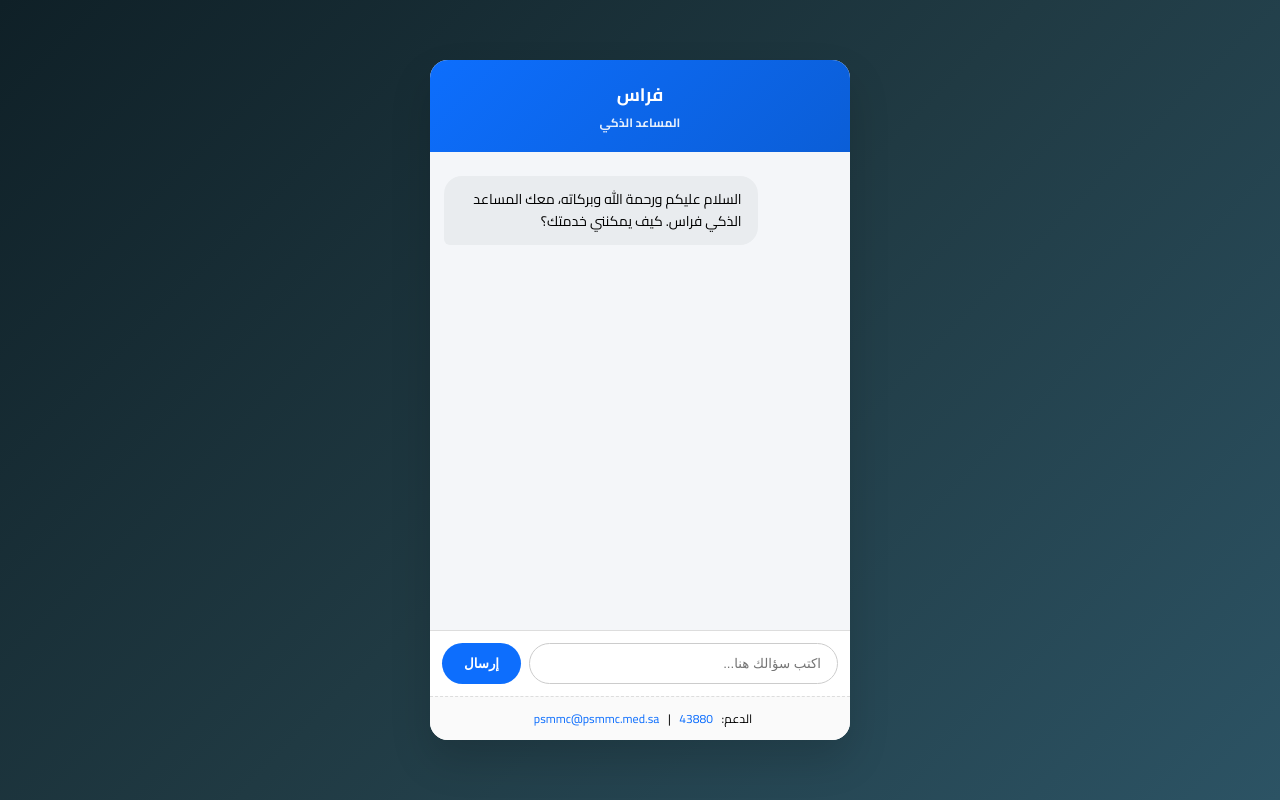
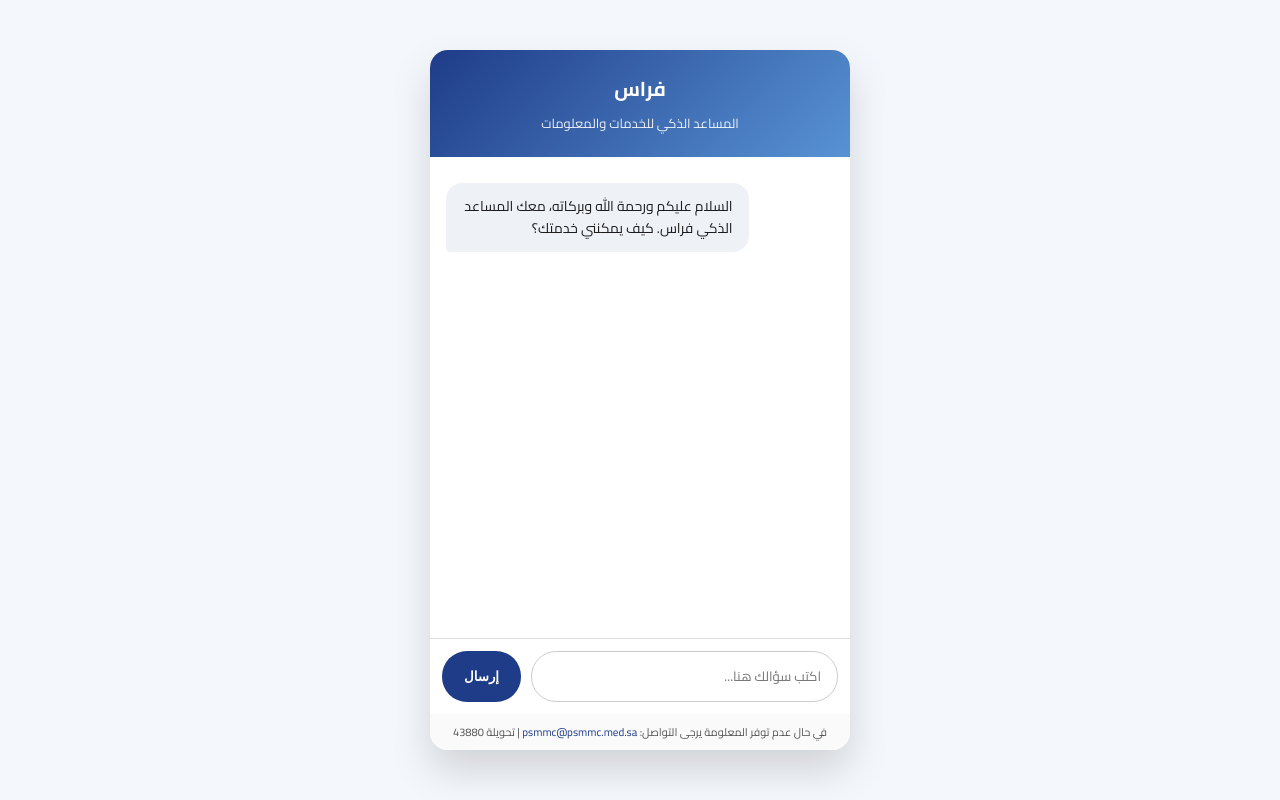
Before and after one commit to ss2009w-lang/chat-assistant, a Python web app: template templates/chat.html in a window 1280 px wide. Run offline with Jinja, Linux system fonts and the light colour scheme; the template is opened without the code that fills it, so the values that code supplies are empty.

Commit message:
upgrade chat UI to professional enterprise design

```diff
--- a/static/chat.js
+++ b/static/chat.js
@@ -3,25 +3,30 @@ window.onload=function(){
 }
 
 function send(){
-  const i=document.getElementById('txt')
+  const i=document.getElementById('input')
   const t=i.value.trim()
   if(!t)return
   add('user',t)
   i.value=''
+  document.getElementById('typing').style.display='block'
+
   fetch('/ask',{
     method:'POST',
     headers:{'Content-Type':'application/json'},
     body:JSON.stringify({message:t})
   })
   .then(r=>r.json())
-  .then(d=>add('bot',d.reply))
+  .then(d=>{
+    document.getElementById('typing').style.display='none'
+    add('bot',d.reply)
+  })
 }
 
 function add(type,text){
   const d=document.createElement('div')
   d.className='msg '+type
   d.innerText=text
-  const m=document.getElementById('msgs')
+  const m=document.getElementById('messages')
   m.appendChild(d)
   m.scrollTop=m.scrollHeight
 }
--- a/templates/chat.html
+++ b/templates/chat.html
@@ -4,120 +4,137 @@
 <meta charset='UTF-8'>
 <title>فراس | المساعد الذكي</title>
 <link href='https://fonts.googleapis.com/css2?family=Cairo:wght@400;600;700&display=swap' rel='stylesheet'>
-<link rel='stylesheet' href='/static/theme.css'>
 <style>
+:root{
+  --primary:#1f3c88;
+  --secondary:#5893d4;
+  --bg:#f4f7fb;
+  --card:#ffffff;
+  --bot:#eef2f7;
+  --user:#1f3c88;
+  --text:#1c1c1c;
+}
 *{box-sizing:border-box}
 body{
   margin:0;
   font-family:'Cairo',sans-serif;
-  background:linear-gradient(135deg,#0f2027,#203a43,#2c5364);
+  background:var(--bg);
   height:100vh;
   display:flex;
-  align-items:center;
-  justify-content:center
+  justify-content:center;
+  align-items:center
 }
-#chat{
+.chat-box{
   width:420px;
-  height:680px;
+  height:700px;
   background:var(--card);
-  border-radius:var(--radius);
-  box-shadow:var(--shadow);
+  border-radius:18px;
+  box-shadow:0 20px 40px rgba(0,0,0,.15);
   display:flex;
   flex-direction:column;
   overflow:hidden
 }
-#head{
-  background:linear-gradient(135deg,var(--primary),var(--primary-dark));
+.header{
+  background:linear-gradient(135deg,var(--primary),var(--secondary));
   color:#fff;
-  padding:18px;
-  text-align:center;
-  font-size:18px;
-  font-weight:700
+  padding:20px;
+  text-align:center
 }
-#sub{font-size:12px;opacity:.9}
-#msgs{
+.header h1{
+  margin:0;
+  font-size:20px
+}
+.header span{
+  font-size:13px;
+  opacity:.9
+}
+.messages{
   flex:1;
-  padding:14px;
-  overflow-y:auto;
-  background:var(--bg)
+  padding:16px;
+  overflow-y:auto
 }
 .msg{
-  max-width:80%;
+  max-width:78%;
+  padding:12px 16px;
   margin:10px 0;
-  padding:12px 16px;
-  border-radius:18px;
+  border-radius:16px;
   font-size:14px;
   line-height:1.6
 }
 .user{
-  background:var(--primary);
+  background:var(--user);
   color:#fff;
   margin-left:auto;
-  border-bottom-right-radius:6px
+  border-bottom-right-radius:4px
 }
 .bot{
-  background:#e9ecef;
-  color:#000;
+  background:var(--bot);
+  color:var(--text);
   margin-right:auto;
-  border-bottom-left-radius:6px
+  border-bottom-left-radius:4px
 }
-#input{
+.typing{
+  font-size:12px;
+  color:#888;
+  margin-right:10px
+}
+.input-area{
   display:flex;
   padding:12px;
-  border-top:1px solid #ddd;
-  background:#fff
+  border-top:1px solid #ddd
 }
-#txt{
+.input-area input{
   flex:1;
   padding:12px 16px;
-  border-radius:30px;
+  border-radius:25px;
   border:1px solid #ccc;
+  font-family:'Cairo',sans-serif;
   outline:none
 }
-#btn{
-  margin-right:8px;
+.input-area button{
+  margin-right:10px;
   padding:0 22px;
   border:none;
-  border-radius:30px;
+  border-radius:25px;
   background:var(--primary);
   color:#fff;
   font-weight:600;
   cursor:pointer
 }
-#btn:hover{background:var(--primary-dark)}
-#footer{
-  padding:10px;
-  font-size:12px;
+.footer{
+  font-size:11px;
   text-align:center;
+  padding:8px;
   background:#fafafa;
-  border-top:1px dashed #ddd
+  color:#555
 }
-#footer a{
+.footer a{
   color:var(--primary);
-  text-decoration:none;
-  margin:0 6px
+  text-decoration:none
 }
 </style>
 </head>
 <body>
 
-<div id='chat'>
-  <div id='head'>
-    فراس
-    <div id='sub'>المساعد الذكي</div>
+<div class='chat-box'>
+  <div class='header'>
+    <h1>فراس</h1>
+    <span>المساعد الذكي للخدمات والمعلومات</span>
   </div>
 
-  <div id='msgs'></div>
+  <div class='messages' id='messages'></div>
 
-  <div id='input'>
-    <input id='txt' placeholder='اكتب سؤالك هنا...' />
-    <button id='btn' onclick='send()'>إرسال</button>
+  <div class='typing' id='typing' style='display:none'>فراس يكتب...</div>
+
+  <div class='input-area'>
+    <input id='input' placeholder='اكتب سؤالك هنا...' />
+    <button onclick='send()'>إرسال</button>
   </div>
 
-  <div id='footer'>
-    الدعم:
-    <a href='mailto:psmmc@psmmc.med.sa'>psmmc@psmmc.med.sa</a> |
-    <a href='tel:43880'>43880</a>
+  <div class='footer'>
+    في حال عدم توفر المعلومة يرجى التواصل:
+    <a href='mailto:psmmc@psmmc.med.sa'>psmmc@psmmc.med.sa</a>
+    | تحويلة 43880
   </div>
 </div>
 
```
